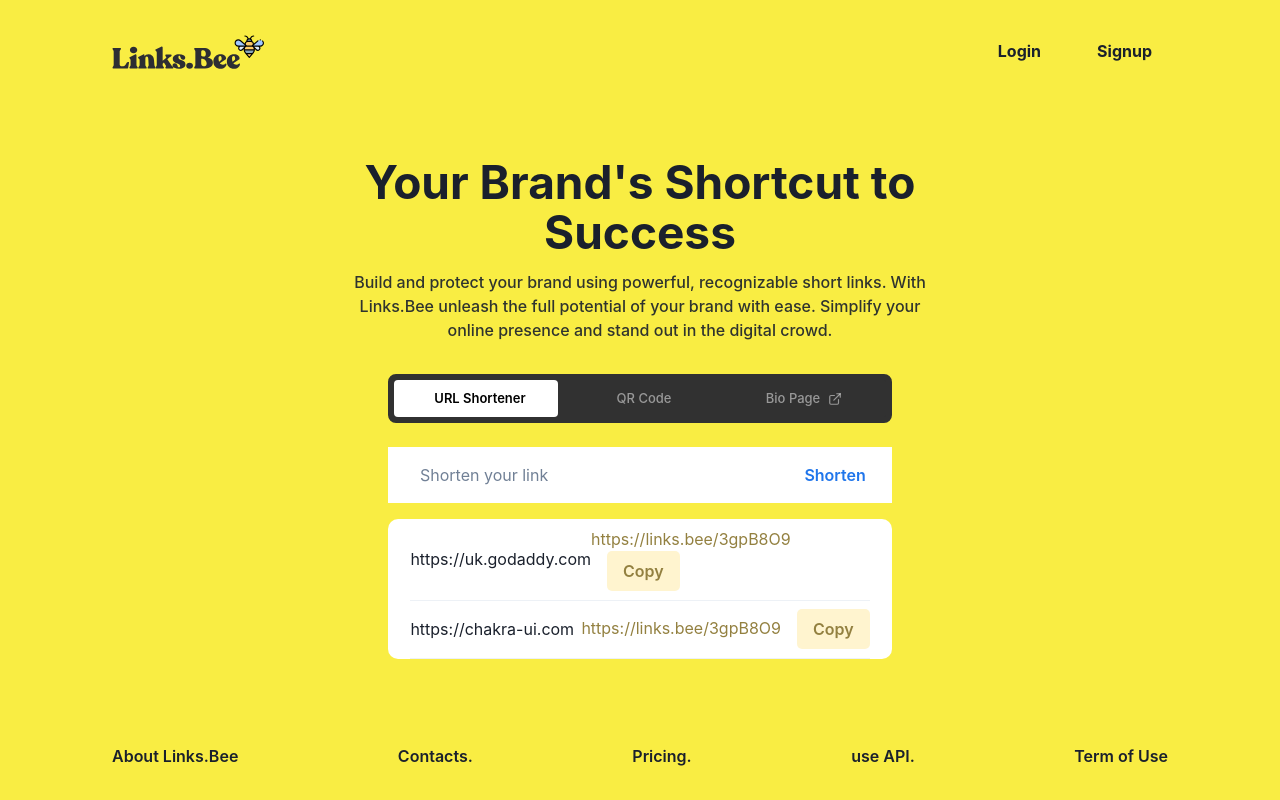
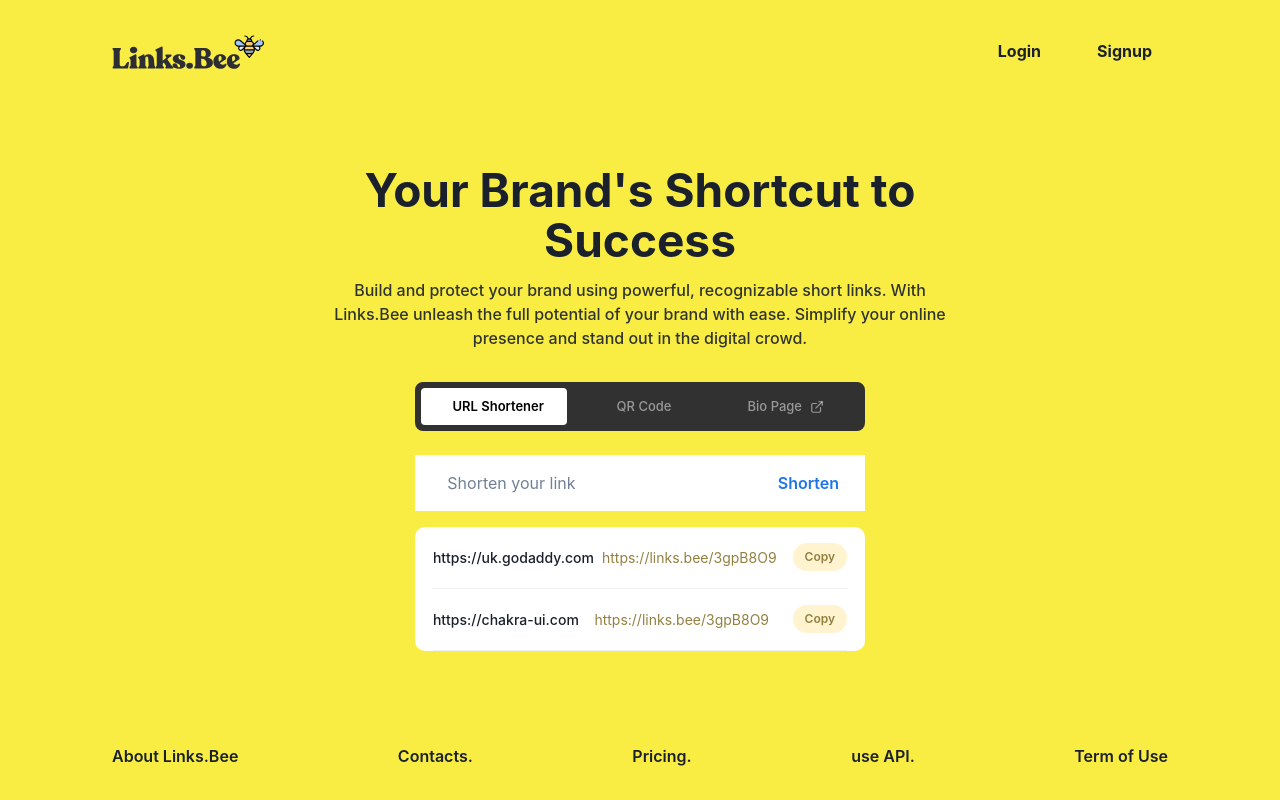
Before and after one commit to timi-codes/links-bee, a Next.js app in the folder src/frontend/: page / in a window 1280 px wide. Built offline with nearby package versions, Linux system fonts and the light colour scheme.

Commit message:
cleanup link list on home screen

```diff
--- a/src/frontend/component/ShortTimeLinkItem.js
+++ b/src/frontend/component/ShortTimeLinkItem.js
@@ -2,17 +2,16 @@
 
 const ShortTimeLinkItem = ({ link }) => {
   return (
-    <Flex px="1rem" flexDirection="column">
-      <Box
-        as={Flex}
+    <Flex px="0.7rem" flexDirection="column">
+      <Flex
         justifyContent="space-between"
         alignItems="center"
         width="100%"
-        py="0.5rem"
+        py="1rem"
       >
-        <Text>{link.originalLink}</Text>
-        <Box>
-          <Link href="/" color="#938040">
+        <Text fontWeight={500} fontSize={14} mr={2}>{link.originalLink}</Text>
+        <>
+          <Link href="/" color="#938040" fontSize={14}>
             {link.shortenedLink}
           </Link>
           <Button
@@ -20,12 +19,16 @@
             color="#938040"
             _hover="transparent"
             ml="1rem"
-            rounded="5px"
+            fontSize={12}
+            borderRadius={20}
+            fontWeight={600}
+            height={7}
+            p={3}
           >
             Copy
           </Button>
-        </Box>
-      </Box>
+        </>
+      </Flex>
       <Divider height="1px" />
     </Flex>
   );
--- a/src/frontend/pages/index.js
+++ b/src/frontend/pages/index.js
@@ -7,12 +7,12 @@
   Stack,
   Button,
   Input,
-  Link,
   Image,
   Heading,
   useDisclosure,
   Radio,
-  RadioGroup
+  RadioGroup,
+  Link
 } from '@chakra-ui/react';
 import { ExternalLinkIcon } from '@chakra-ui/icons'
 import ShortTimeLinkItem from '../component/ShortTimeLinkItem';
@@ -50,12 +50,7 @@
         <title>Links.Bee - Home</title>
         <link rel="icon" href="/favicon.ico" />
       </Head>
-      <Box
-        backgroundColor="#F9ED43"
-        height="100vh"
-
-
-      >
+      <Box backgroundColor="#F9ED43" height="100vh">
         <Stack maxWidth="2100px" margin="auto" flexDirection="column" justifyContent="space-between" height="100%" px="7rem" py="2rem">
           <Stack
             spacing={16}
@@ -86,7 +81,7 @@
               </Button>
             </Stack>
           </Stack>
-          <Flex direction={"column"} maxW="45rem" margin="auto"  >
+          <Flex direction={"column"} maxW="47rem" margin="auto"  >
             <Box textAlign="center" mb={8}>
               <Heading fontSize={46} lineHeight="110%">Your Brand's Shortcut to Success</Heading>
               <Text fontSize={16} mt={3} px={16} fontWeight={500} opacity={0.9}>Build and protect your brand using powerful, recognizable short links. With Links.Bee unleash the full potential of your brand with ease. Simplify your online presence and stand out in the digital crowd.</Text>
@@ -109,16 +104,16 @@
                 <Radio value='1' width="50%">URL Shortener</Radio>
                 <Radio value='2' width="50%">QR Code</Radio>
               </RadioGroup>
-              {/* <input type='radio' id="url" name="url" value="URL Shortener" />
-              <label for="url"></label> */}
-              {/*QR Code*/}
-              {/* <input type='radio' id="qrc" name="qrc" value="QR Code"/>
-              <label for="qrc">QR Code</label> */}
-              {/*Bio Page*/}
-              <Flex direction="row" alignItems="center" justifyContent="center">
-                <Text fontSize="13px">Bio Page </Text>
-                <ExternalLinkIcon ml={2} boxSize={3.5}/>
-              </Flex>
+              <Link
+                href='/bio'
+                _hover={{ color: "rgba(255, 255, 255, 0.7)" }}
+                isExternal
+              >
+                <Flex direction="row" alignItems="center" justifyContent="center" height="100%">
+                  <Text fontSize="13px">Bio Page </Text>
+                  <ExternalLinkIcon ml={2} boxSize={3.5}/>
+                </Flex>
+              </Link>
             </Box>
               <Flex
                 height="3.5rem"
@@ -127,25 +122,25 @@
                 alignItems="center"
                 px="1rem"
               >
-
                 <Input
                   placeholder="Shorten your link"
                   border="0px solid transparent"
-                  _focus={{ border: '0px solid transparent' }}
+                  focusBorderColor="transparent"
+                  _focus={{ border: '0px solid transparent', outline: 0, border: 0 }}
                 />
                 <Button
                   backgroundColor="transparent"
                   color="#1F75EB"
-                  _hover={{ backgroundColor: 'transparent', outline: 0 }}
-                  _focus={{ backgroundColor: 'transparent', outline: 0 }}
+                  _hover={{ backgroundColor: 'transparent', outline: 0, border: 0, color: "#0C64DE" }}
+                  _focus={{ backgroundColor: 'transparent', outline: 0, border: 0  }}
                 >
                   Shorten
                 </Button>
               </Flex>
               <Flex direction="column" backgroundColor="white" mt="0.5rem" rounded="10px" px="0.4rem">
               {
-                links.map((link) => (
-                  <ShortTimeLinkItem link={link} />
+                links.map((link, index) => (
+                  <ShortTimeLinkItem key={index} link={link} />
                 ))
               }
               </Flex>
--- a/src/frontend/styles/global.css
+++ b/src/frontend/styles/global.css
@@ -85,6 +85,6 @@
 	outline: 2px solid transparent;
 }
 
-.tabs:has(:focus-visible)::after {
-	outline-color: red;
+.tabs-container:has(:focus-visible)::after {
+	outline-color: #1F75EB;
 }
```
